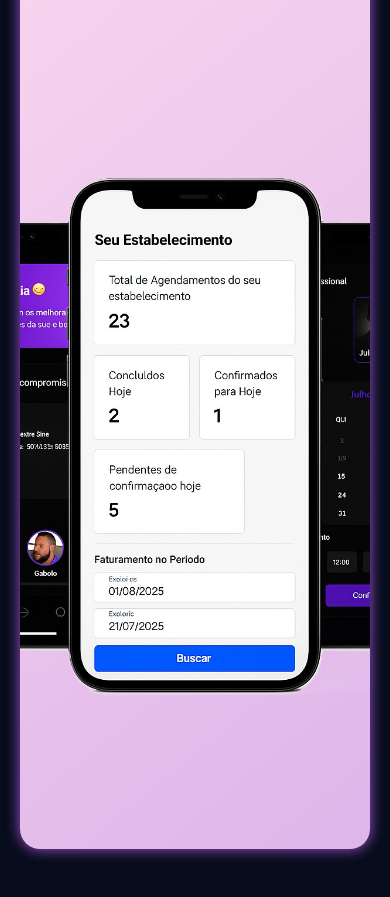
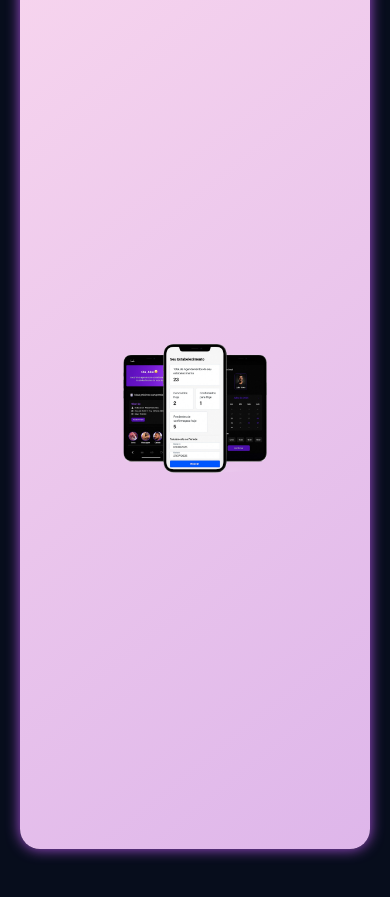
Before and after one commit to MatheusIA/landing-page-shearshub, a React (Vite) app: page / in a window 390 px wide. Shown: the part 3400-4297 px from the top of the page. Built offline with nearby package versions, Linux system fonts and the light colour scheme.

Commit message:
refactor(style): Add style responsible on demo-showcase img

```diff
--- a/src/App.css
+++ b/src/App.css
@@ -684,6 +684,11 @@ body {
    .section-header h2 {
       font-size: 2rem;
    }
+
+   .demo-showcase img {
+   height: 270px;
+
+   }
 }
 @media (max-width: 480px) {
    .hero-title {
@@ -709,6 +714,19 @@ body {
       right: auto;
       bottom: auto;
    }
+
+   .demo-showcase img {
+   height: 150px;
+
+   }
+}
+
+@media (max-width: 380px) {
+
+   .demo-showcase img {
+   height: 250px;
+
+   }
 }
 /* Scroll animations */
 .animate-on-scroll {
```
